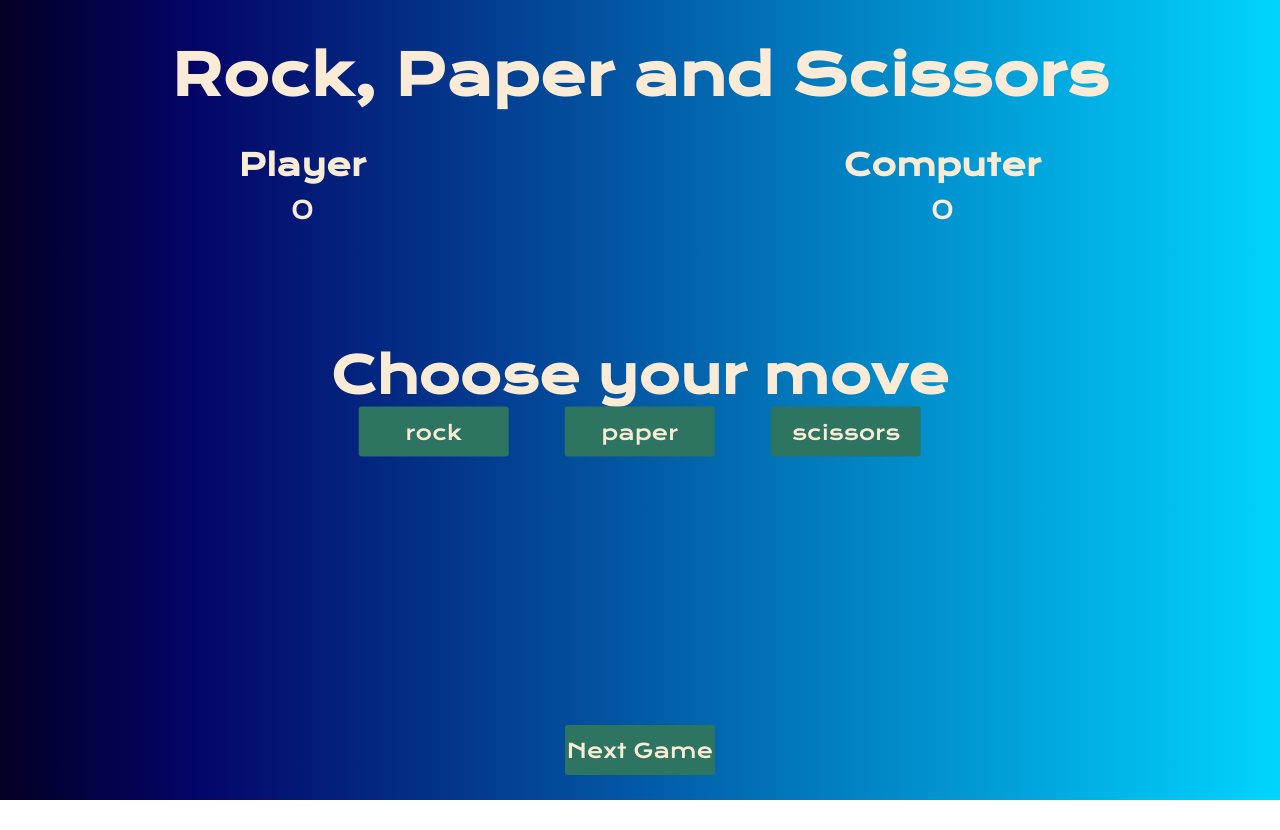
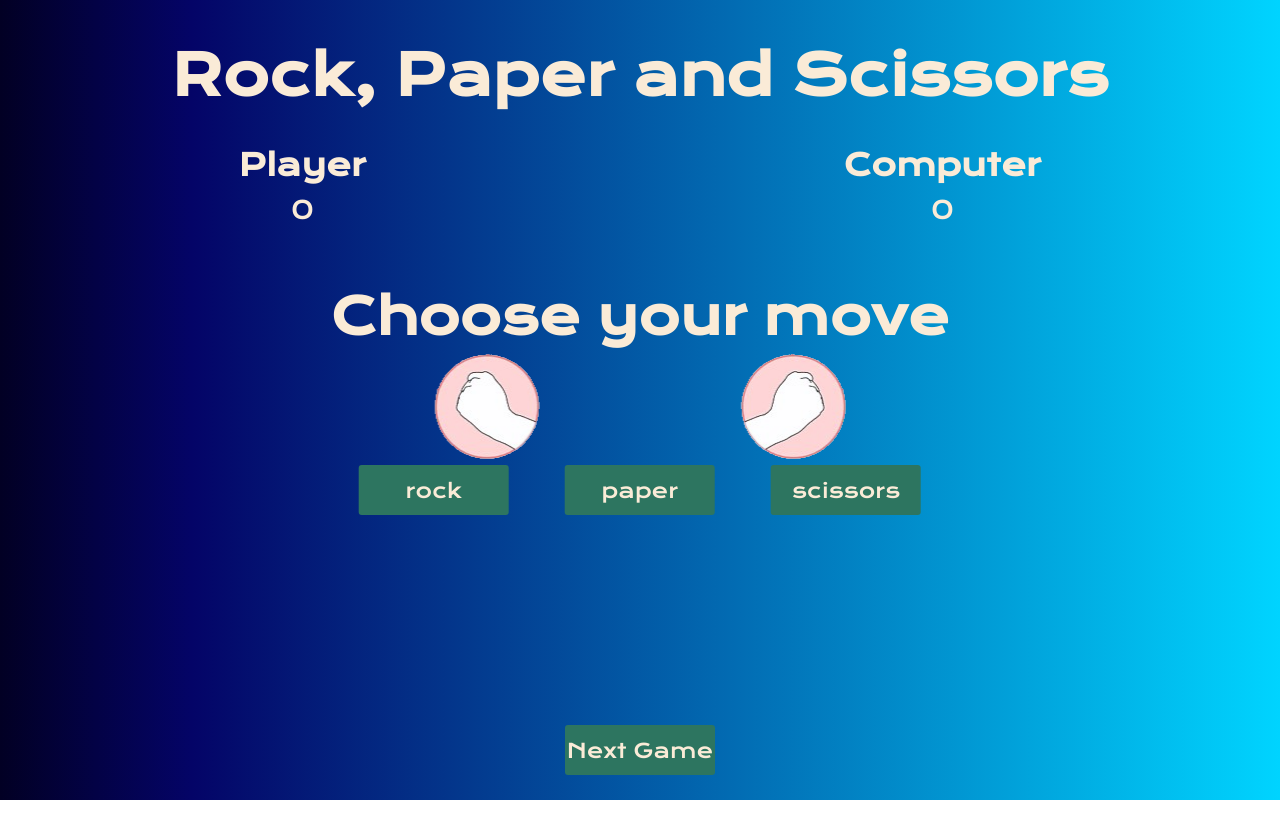
Before and after one commit to chrishargan/javascript-games, a plain HTML site: page index.html in a window 1280 px wide. Drawn offline with nearby package versions, Linux system fonts and the light colour scheme; the site is published under a folder, as on GitHub Pages, so addresses that start at the root find nothing.

Commit message:
trying to solve bug with github published version not showing hands

```diff
--- a/index.html
+++ b/index.html
@@ -30,8 +30,8 @@
       <div class="match">
         <h2 class="winner">Choose your move</h2>
         <div class="hands">
-          <img class="player-hand" src="/assets/rock.png" alt="" />
-          <img class="computer-hand" src="/assets/rock.png" alt="" />
+          <img class="player-hand" src="assets/rock.png" alt="" />
+          <img class="computer-hand" src="assets/rock.png" alt="" />
         </div>
         <div class="options">
           <button class="rock">rock</button>
```
